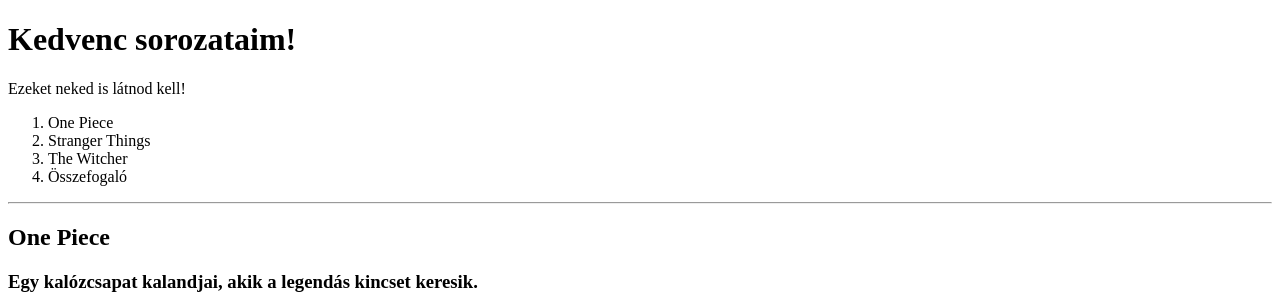
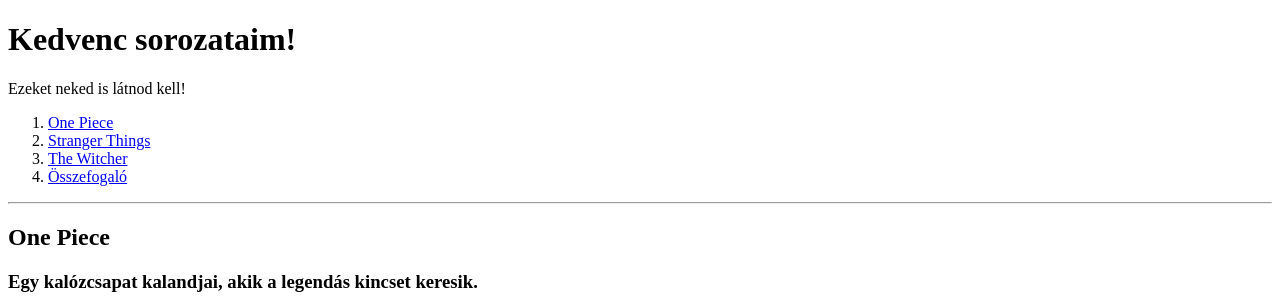
Before and after one commit to kocsist-git/kocsist-git.github.io, a plain HTML site: page index.html in a window 1280 px wide. Shown: the top 308 px of the page. Drawn offline with Linux system fonts and the light colour scheme.

Commit message:
Add files via upload

```diff
--- a/index.html
+++ b/index.html
@@ -10,12 +10,11 @@
 <p>Ezeket neked is látnod kell!</p>
 
 <ol>
- <li>One Piece</li>
- <li>Stranger Things</li>
- <li>The Witcher</li>
- <li>Összefogaló</li>
+	<li><a href="index.html#onePiece" target="_self"> One Piece </a></li>
+	<li><a href="index.html#strangerThings" target="_self"> Stranger Things </a></li>
+	<li><a href="index.html#theWitcher" target="_self"> The Witcher </a></li>
+	<li><a href="index.html#sum" target="_self"> Összefogaló </a></li>
 </ol>
-
 <hr>
 <h2 id="onePiece">One Piece</h2>
 <h3>Egy kalózcsapat kalandjai, akik a legendás kincset keresik.</h3>
@@ -96,7 +95,7 @@
 
 <h2 id="sum">Összefogaló</h2>
 
-<table>
+   <table>
     <tr>
       <th>Sorozat</th>
       <th>Kiadás éve</th>
@@ -125,7 +124,7 @@
       <td>Igen</td>
     </tr>
 
-</table>
+  </table>
 <p><a href="index.html#top" target="_self"> Vissza az oldal tetejére </a></p>
 </body>
 </html>
```
